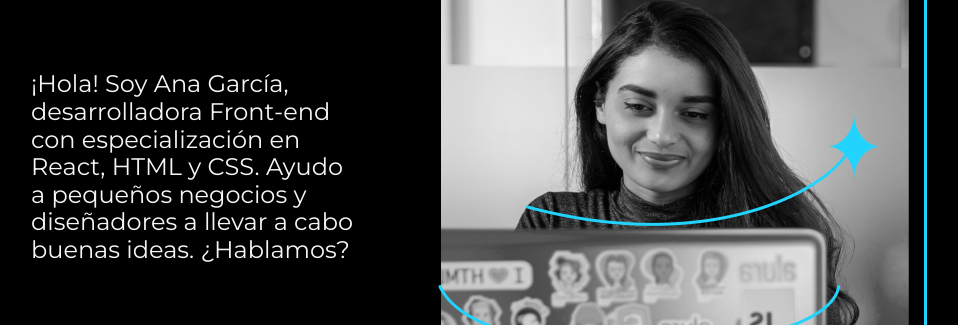
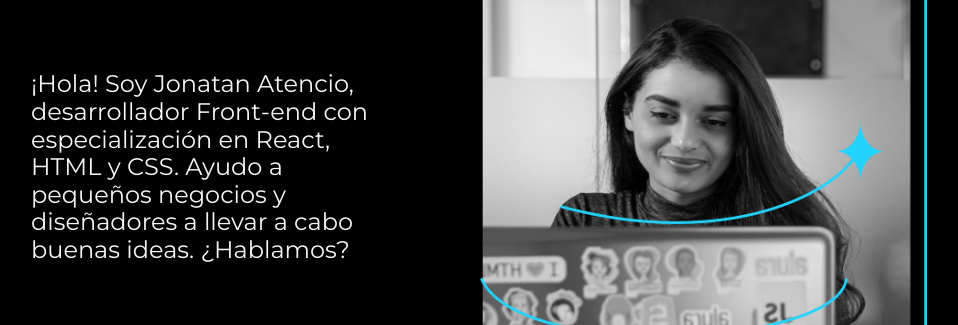
Before and after one commit to sizeofc/Portfolio, a plain HTML site: page index.html in a window 1280 px wide. Shown: the part 396-721 px from the top of the page, without its empty margins (161-1119 px from the left). Drawn offline with nearby package versions, Linux system fonts and the light colour scheme.

Commit message:
modifique nombre en html

```diff
--- a/index.html
+++ b/index.html
@@ -24,7 +24,7 @@
                     class="titulo-destacado">con un Front-end de
                     calidad!</strong></h1>
             <p class="presentacion__contenido_texto">
-                ¡Hola! Soy Ana García, desarrolladora Front-end con especialización en React, HTML y
+                ¡Hola! Soy Jonatan Atencio, desarrollador Front-end con especialización en React, HTML y
                 CSS. Ayudo a pequeños negocios y diseñadores a llevar a cabo buenas ideas. ¿Hablamos?
             </p>
             <div class="presentacion__enlaces">
@@ -39,7 +39,7 @@
             </div>
         </section>
 
-        <img src="/assets/Imagen.png" alt="Imagen de Ana Garcia Trabajando">
+        <img class="presentacion__imagen" src="/assets/Imagen.png" alt="Imagen de Ana Garcia Trabajando">
 
     </main>
     <footer class="footer">
```
